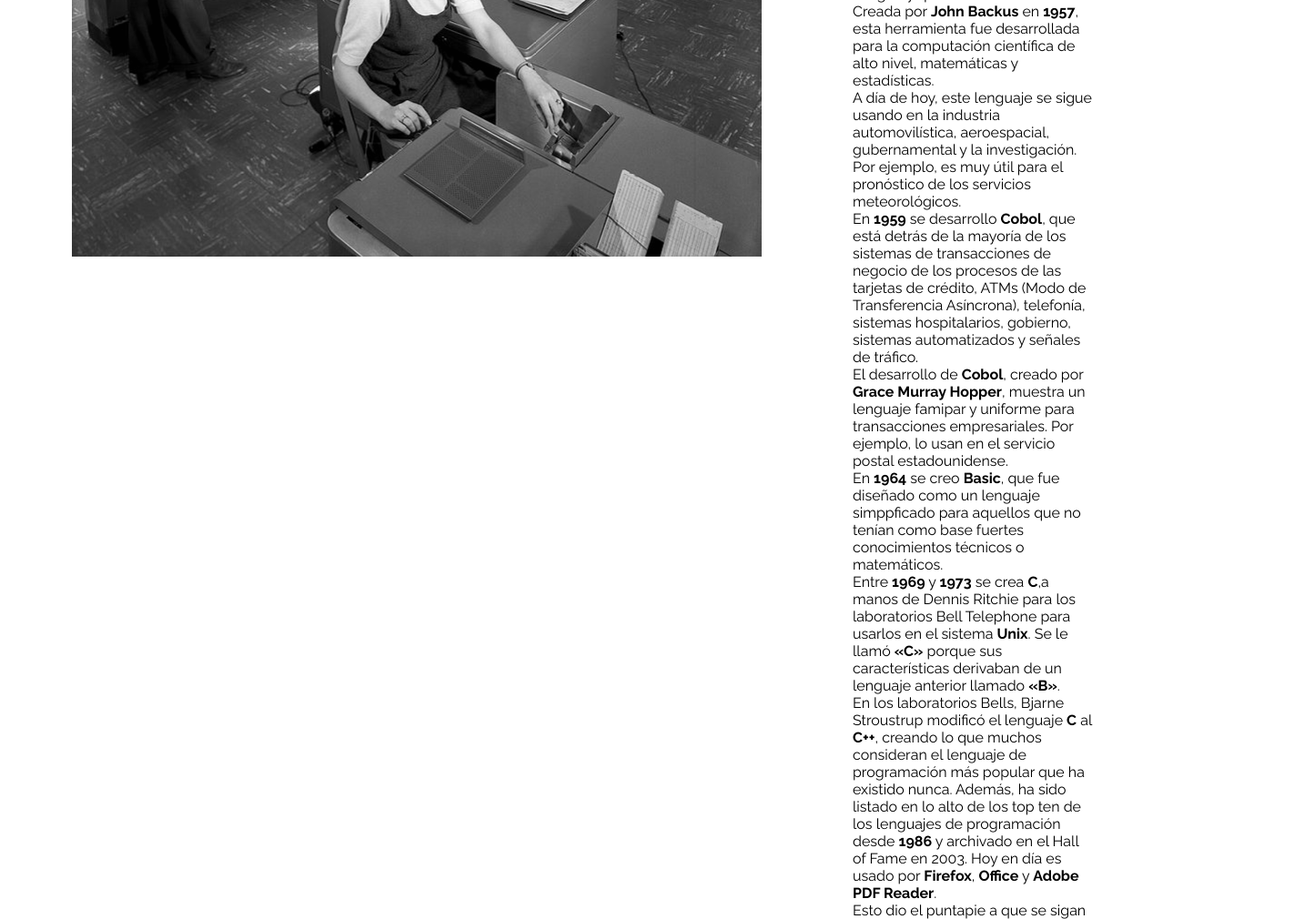
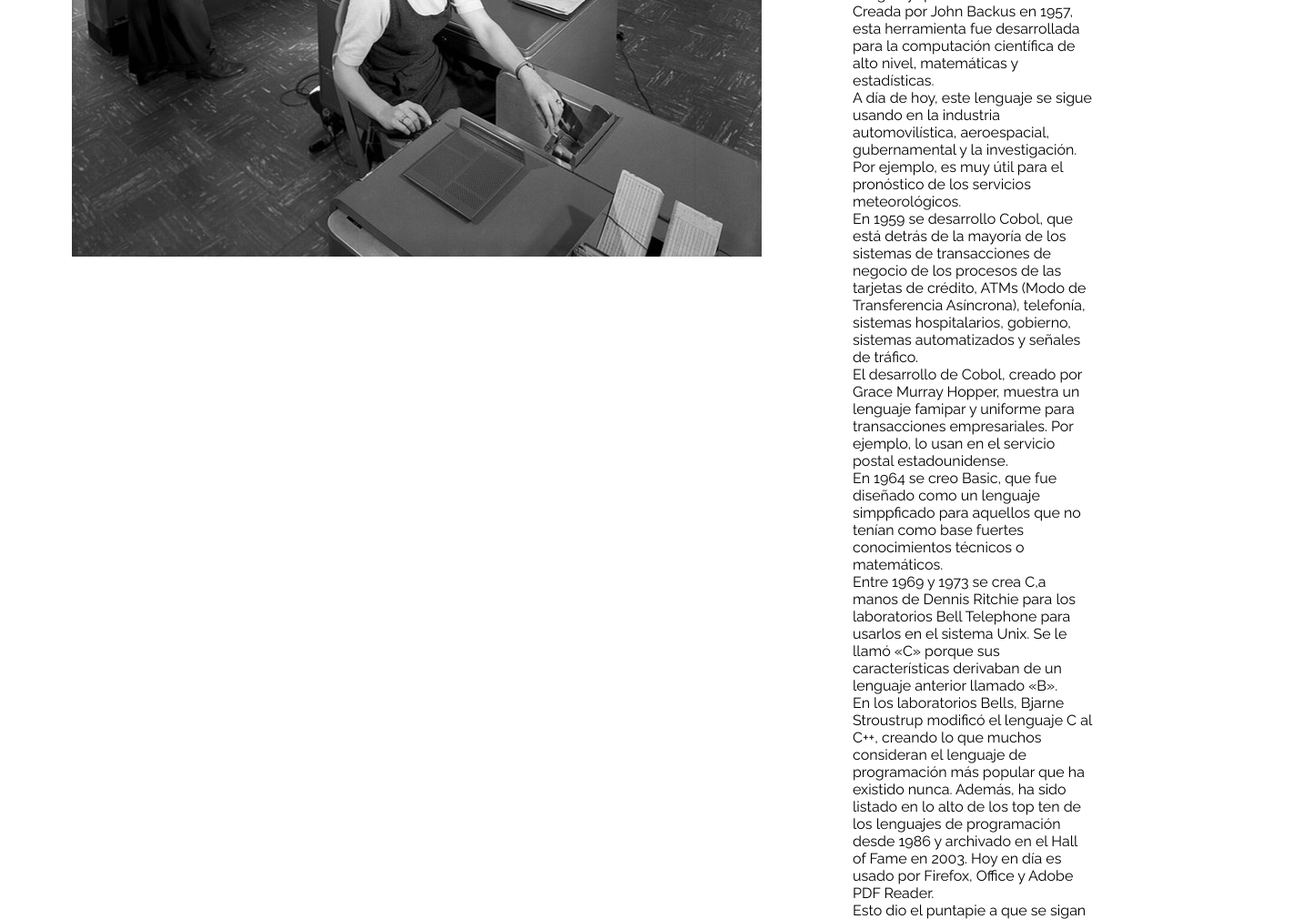
Before and after one commit to Lm729/Proyecto, a plain HTML site: page pages/historia_de_la_programación.html in a window 1280 px wide. Shown: the part 2478-3488 px from the top of the page at 91% size, 1422 px wide, since content can reach past the window. Drawn offline with Linux system fonts and the light colour scheme.

Commit message:
Cambios generales

```diff
--- a/pages/historia_de_la_programación.html
+++ b/pages/historia_de_la_programación.html
@@ -10,7 +10,7 @@
     <link rel= "stylesheet" href= "../styles/general.css">
     <link rel= "stylesheet" href= "../styles/historia.css">
     <script src= "../JavaScript/general.js" defer></script>
-    <script src = "../JavaScript/historia.js"></script>
+    <script src = "../JavaScript/historia.js" defer></script>
 </head>
 <body>
     <nav>
@@ -51,19 +51,19 @@
             <img id = "historia_img3" src = "../assets/imagenes/img-historia.jpg" alt = "Dos personas analizando el funcionamiento de la máquina">
             <div class = "hijo" id = "hijo3">
                 <h2 class = "titulo_historia">Los primeros lenguajes de programación</h2>
-                <p>FORmulaTRANslation es el lenguaje de programación más antiguo y que continúa en uso. Creada por <strong>John Backus</strong> en <strong>1957</strong>, esta herramienta fue desarrollada para la computación científica de alto nivel, matemáticas y estadísticas.<br>
+                <p id = "parrafo">FORmulaTRANslation es el lenguaje de programación más antiguo y que continúa en uso. Creada por John Backus en 1957, esta herramienta fue desarrollada para la computación científica de alto nivel, matemáticas y estadísticas.<br>
 
                 A día de hoy, este lenguaje se sigue usando en la industria automovilística, aeroespacial, gubernamental y la investigación. Por ejemplo, es muy útil para el pronóstico de los servicios meteorológicos.<br>
 
-                En <strong>1959</strong> se desarrollo <strong>Cobol</strong>, que está detrás de la mayoría de los sistemas de transacciones de negocio de los procesos de las tarjetas de crédito, ATMs (Modo de Transferencia Asíncrona), telefonía, sistemas hospitalarios, gobierno, sistemas automatizados y señales de tráfico.<br>
+                En 1959 se desarrollo Cobol, que está detrás de la mayoría de los sistemas de transacciones de negocio de los procesos de las tarjetas de crédito, ATMs (Modo de Transferencia Asíncrona), telefonía, sistemas hospitalarios, gobierno, sistemas automatizados y señales de tráfico.<br>
 
-                El desarrollo de <strong>Cobol</strong>, creado por <strong>Grace Murray Hopper</strong>, muestra un lenguaje famipar y uniforme para transacciones empresariales. Por ejemplo, lo usan en el servicio postal estadounidense.<br>
+                El desarrollo de Cobol, creado por Grace Murray Hopper, muestra un lenguaje famipar y uniforme para transacciones empresariales. Por ejemplo, lo usan en el servicio postal estadounidense.<br>
 
-                En <strong>1964</strong> se creo <strong>Basic</strong>, que fue diseñado como un lenguaje simppficado para aquellos que no tenían como base fuertes conocimientos técnicos o matemáticos.<br>
+                En 1964 se creo Basic, que fue diseñado como un lenguaje simppficado para aquellos que no tenían como base fuertes conocimientos técnicos o matemáticos.<br>
 
-                Entre <strong>1969</strong> y <strong>1973</strong> se crea <strong>C</strong>,a manos de Dennis Ritchie para los laboratorios Bell Telephone para usarlos en el sistema <strong>Unix</strong>. Se le llamó <strong>«C»</strong> porque sus características derivaban de un lenguaje anterior llamado <strong>«B»</strong>.<br>
+                Entre 1969 y 1973 se crea C,a manos de Dennis Ritchie para los laboratorios Bell Telephone para usarlos en el sistema Unix. Se le llamó «C» porque sus características derivaban de un lenguaje anterior llamado «B».<br>
 
-                En los laboratorios Bells, Bjarne Stroustrup modificó el lenguaje <strong>C</strong> al <strong>C++</strong>, creando lo que muchos consideran el lenguaje de programación más popular que ha existido nunca. Además, ha sido listado en lo alto de los top ten de los lenguajes de programación desde <strong>1986</strong> y archivado en el Hall of Fame en 2003. Hoy en día es usado por <strong>Firefox</strong>, <strong>Office</strong> y <strong>Adobe PDF Reader</strong>.<br>
+                En los laboratorios Bells, Bjarne Stroustrup modificó el lenguaje C al C++, creando lo que muchos consideran el lenguaje de programación más popular que ha existido nunca. Además, ha sido listado en lo alto de los top ten de los lenguajes de programación desde 1986 y archivado en el Hall of Fame en 2003. Hoy en día es usado por Firefox, Office y Adobe PDF Reader.<br>
 
                 Esto dio el puntapie a que se sigan perfeccionando los lenguajes hasta llegar al os lenguajes de hoy en dia</p>
             </div>
@@ -71,13 +71,16 @@
         <h2 class = "titulo_historia">Hablemos un poquito mas...</h2>
         <video src = "../assets/video/historia-Comp.mp4" poster = "../assets/imagenes/img-video.jpg" alt = "Video que habla de la historia de la computación"></video>
         <div class= "reproducion">
-            <button class = "boton">
+            <button class = "boton" id = "play">
                 <img class = "botones_img" src = "../assets/imagenes/play.svg" alt = "Botón play">
             </button>
-            <button class = "boton">
+            <button class = "boton" id = "pause">
                 <img class = "botones_img" src = "../assets/imagenes/pausa.svg" alt = "Botón pausa">
+            </button>
+            <div class = "contador">
+                <span id = "tiempo_actual">00:00</span>
+            </div>
         </div>
-        </button>
     </main>
     <footer>
         <div class = "logo">
```
